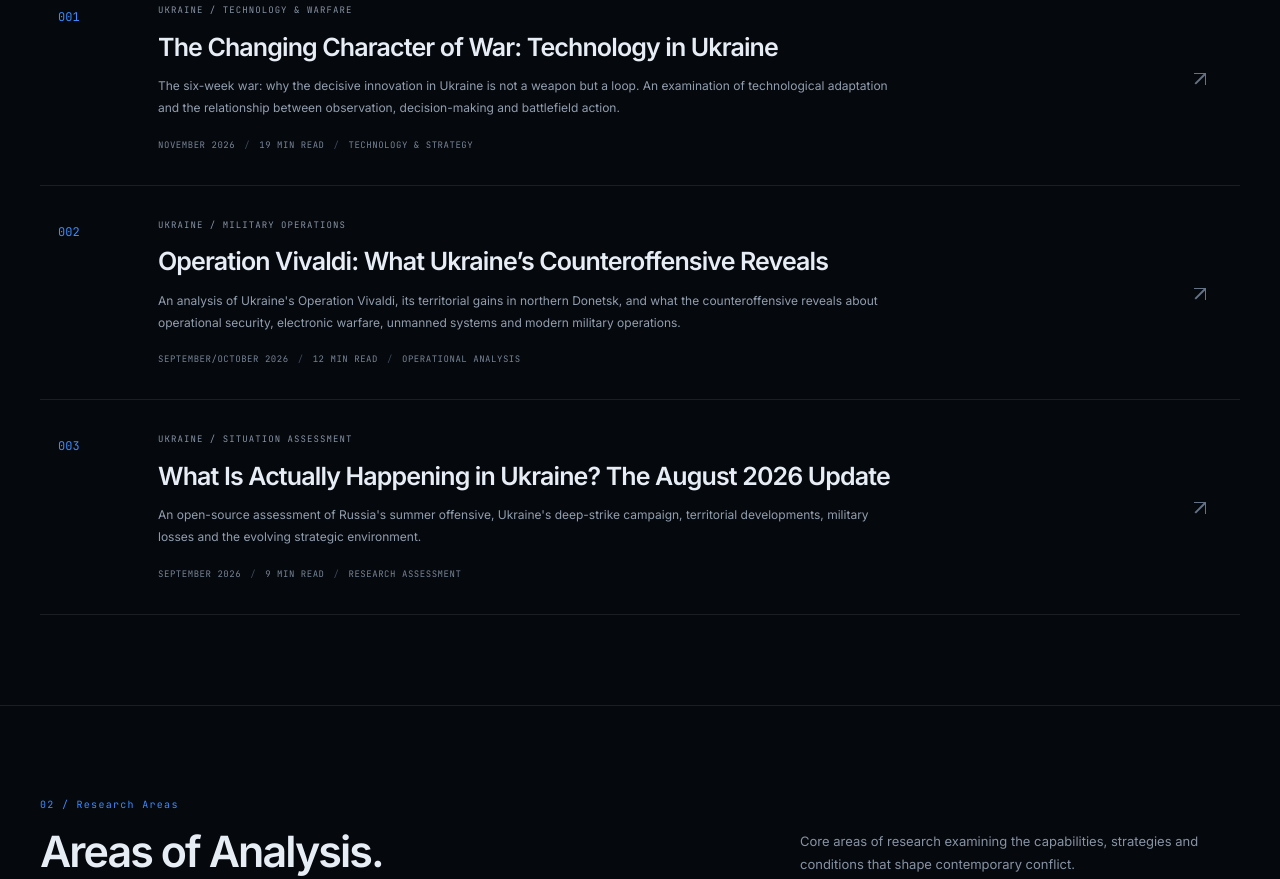
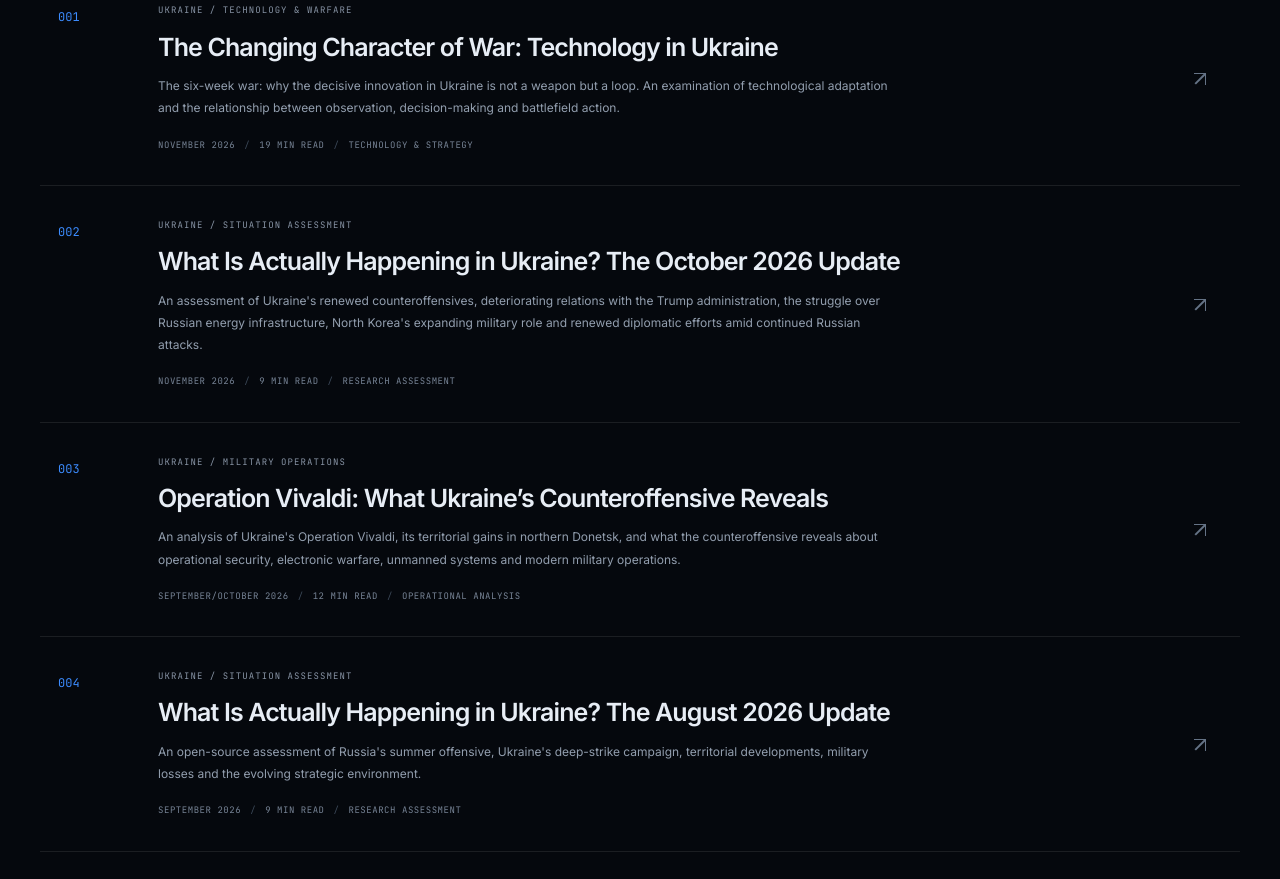
Before and after one commit to LisaOrgCanada/LISA-website, a plain HTML site: page austin.html in a window 1280 px wide. Shown: the part 794-1673 px from the top of the page. Drawn offline with Linux system fonts and the light colour scheme.

Commit message:
Added oct 2026 update

```diff
--- a/austin.html
+++ b/austin.html
@@ -883,10 +883,38 @@
           </a>
 
 
-          <!-- ARTICLE 002 -->
+          <!-- ARTICLE 002: OCTOBER 2026 UPDATE -->
+          <a href="/articles/ukraine-oct-2026" class="publication fade-up">
+
+            <div class="publication-number">002</div>
+
+            <div>
+              <div class="publication-category">Ukraine / Situation Assessment</div>
+
+              <h3>What Is Actually Happening in Ukraine? The October 2026 Update</h3>
+
+              <p class="publication-description">
+                An assessment of Ukraine's renewed counteroffensives, deteriorating relations with the Trump administration, the struggle over Russian energy infrastructure, North Korea's expanding military role and renewed diplomatic efforts amid continued Russian attacks.
+              </p>
+
+              <div class="publication-meta">
+                <span>November 2026</span>
+                <span class="separator">/</span>
+                <span>9 Min Read</span>
+                <span class="separator">/</span>
+                <span>Research Assessment</span>
+              </div>
+            </div>
+
+            <span class="publication-arrow" aria-hidden="true"></span>
+
+          </a>
+
+
+          <!-- ARTICLE 003 -->
           <a href="/articles/vivaldi" class="publication fade-up">
 
-            <div class="publication-number">002</div>
+            <div class="publication-number">003</div>
 
             <div>
               <div class="publication-category">Ukraine / Military Operations</div>
@@ -911,10 +939,10 @@
           </a>
 
 
-          <!-- ARTICLE 003 -->
+          <!-- ARTICLE 004 -->
           <a href="/articles/ukraine-aug-2026" class="publication fade-up">
 
-            <div class="publication-number">003</div>
+            <div class="publication-number">004</div>
 
             <div>
               <div class="publication-category">Ukraine / Situation Assessment</div>
```
